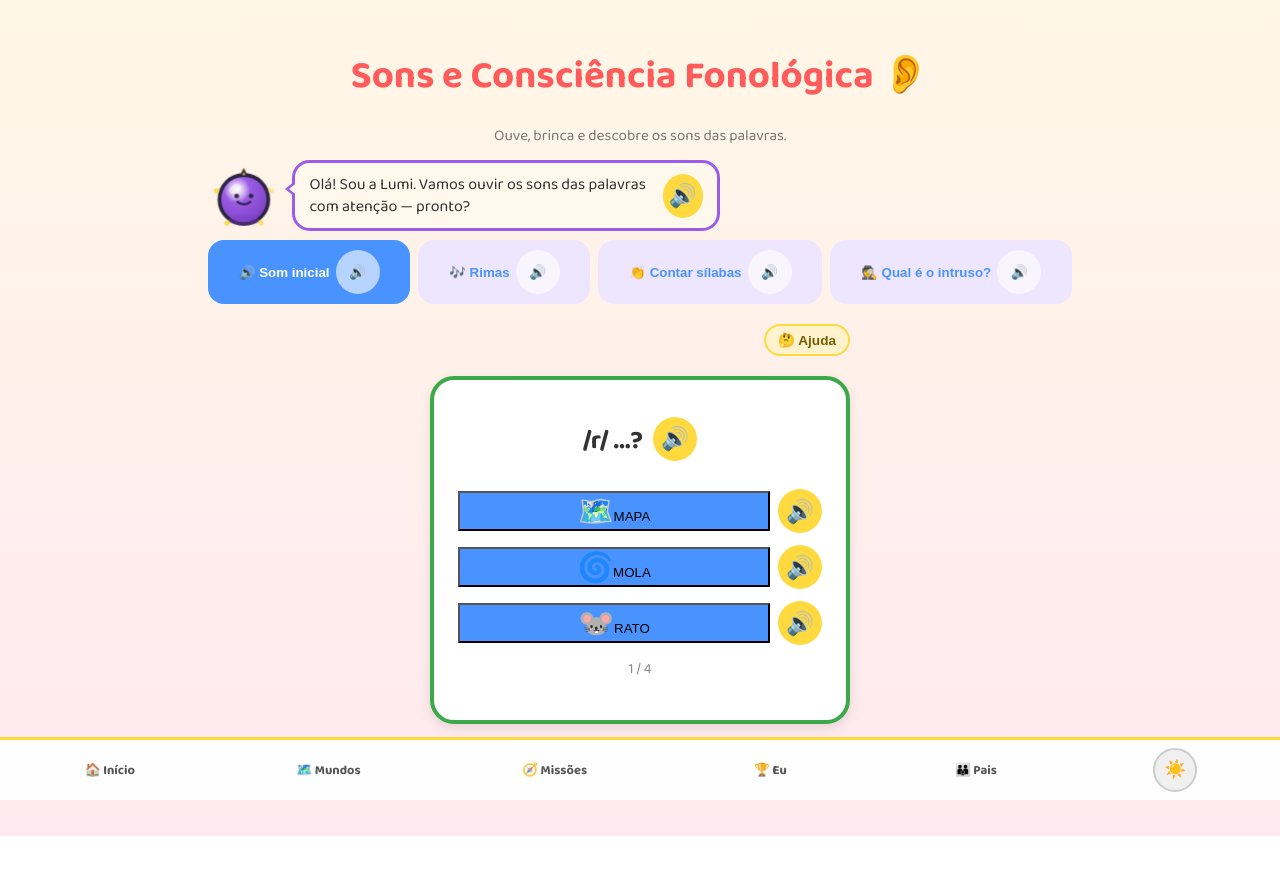
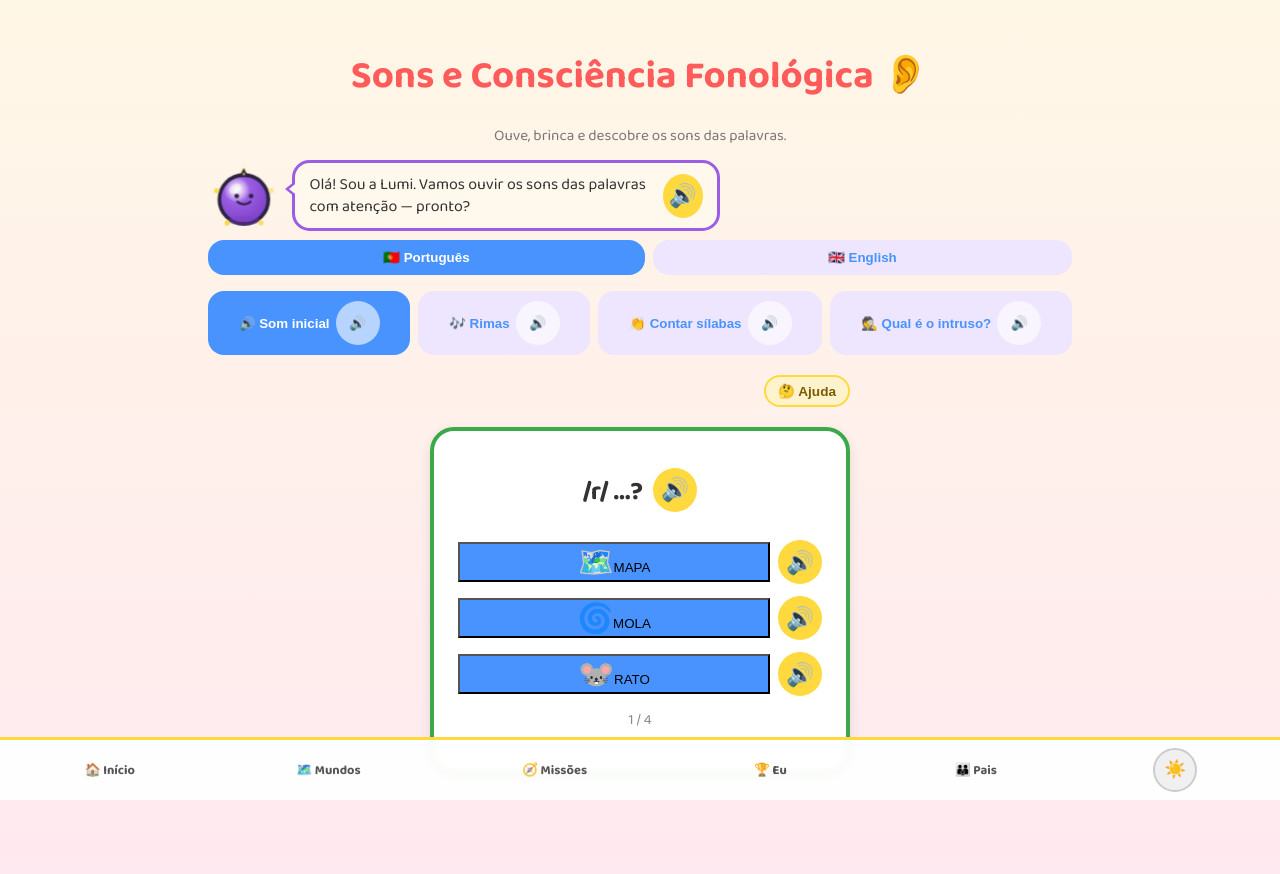
Before and after one commit to pedrosestrela/abc-mundo, a React (Vite) app in the folder frontend/: page /phonics in a window 1280 px wide. Shown: the top 874 px of the page. Before the commit the page ends 836 px from the top, so only its background shows below. Built offline with nearby package versions, Linux system fonts and the light colour scheme.

Commit message:
Corrige Phonics.jsx para tambem praticar na segunda lingua (pair.secondary)
Adiciona um alternador de idioma (lingua materna / segunda lingua) que
reconstroi as rondas dos 4 minijogos foneticos com getPhonics(pair.secondary),
em vez de usar sempre pair.mother sozinho.

```diff
--- a/frontend/src/pages/Phonics.jsx
+++ b/frontend/src/pages/Phonics.jsx
@@ -1,6 +1,7 @@
 import React, { useMemo, useState } from "react";
 import { useTranslation } from "react-i18next";
 import { getPhonics } from "../content/index.js";
+import { SUPPORTED_LANGUAGES } from "../content/languages.js";
 import { getLangPair, getProfile, getDifficultyTier, recordSkillEvent, pingProgress } from "../storage.js";
 import SpeakButton from "../components/SpeakButton.jsx";
 import TabSpeakIcon from "../components/TabSpeakIcon.jsx";
@@ -112,9 +113,17 @@ export default function Phonics() {
   const profile = getProfile();
   const tier = getDifficultyTier(profile?.age);
   const config = TIER_CONFIG[tier] || TIER_CONFIG[1];
-  const words = getPhonics(pair.mother);
 
   const [game, setGame] = useState("initial");
+  const [practiceLang, setPracticeLang] = useState("mother"); // "mother" | "secondary"
+
+  const hasSecondary = !!pair.secondary && pair.secondary !== pair.mother;
+  const activeCode = practiceLang === "secondary" && hasSecondary ? pair.secondary : pair.mother;
+  const effectivePair = useMemo(() => ({ ...pair, mother: activeCode }), [pair, activeCode]);
+  const words = getPhonics(activeCode);
+
+  const motherLangInfo = SUPPORTED_LANGUAGES.find((l) => l.code === pair.mother);
+  const secondaryLangInfo = SUPPORTED_LANGUAGES.find((l) => l.code === pair.secondary);
 
   const helpTextByGame = {
     initial: t("modules.phonicsHelpInitial"),
@@ -135,6 +144,25 @@ export default function Phonics() {
       <MascotBubble character="lumi" reaction="curious" langCode={pair.mother}>
         {t("mascotLines.phonicsOpening")}
       </MascotBubble>
+
+      {hasSecondary && (
+        <div className="phonics-tabs phonics-lang-toggle">
+          <button
+            type="button"
+            className={"phonics-tab" + (practiceLang === "mother" ? " selected" : "")}
+            onClick={() => setPracticeLang("mother")}
+          >
+            {motherLangInfo?.flag || "🗣️"} {motherLangInfo?.label || pair.mother}
+          </button>
+          <button
+            type="button"
+            className={"phonics-tab" + (practiceLang === "secondary" ? " selected" : "")}
+            onClick={() => setPracticeLang("secondary")}
+          >
+            {secondaryLangInfo?.flag || "🌍"} {secondaryLangInfo?.label || pair.secondary}
+          </button>
+        </div>
+      )}
 
       <div className="phonics-tabs">
         <button type="button" className={"phonics-tab" + (game === "initial" ? " selected" : "")} onClick={() => setGame("initial")}>
@@ -168,11 +196,15 @@ export default function Phonics() {
       </div>
 
       {game === "initial" && (
-        <InitialSoundGame rounds={initialRounds} pair={pair} profile={profile} t={t} />
+        <InitialSoundGame key={`initial-${activeCode}`} rounds={initialRounds} pair={effectivePair} profile={profile} t={t} />
       )}
-      {game === "rhyme" && <RhymeGame rounds={rhymeRounds} pair={pair} profile={profile} t={t} />}
-      {game === "syllables" && <SyllableGame rounds={syllableRounds} pair={pair} profile={profile} t={t} />}
-      {game === "oddOneOut" && <OddOneOutGame rounds={oddRounds} pair={pair} profile={profile} t={t} />}
+      {game === "rhyme" && <RhymeGame key={`rhyme-${activeCode}`} rounds={rhymeRounds} pair={effectivePair} profile={profile} t={t} />}
+      {game === "syllables" && (
+        <SyllableGame key={`syllables-${activeCode}`} rounds={syllableRounds} pair={effectivePair} profile={profile} t={t} />
+      )}
+      {game === "oddOneOut" && (
+        <OddOneOutGame key={`odd-${activeCode}`} rounds={oddRounds} pair={effectivePair} profile={profile} t={t} />
+      )}
     </div>
   );
 }
```
